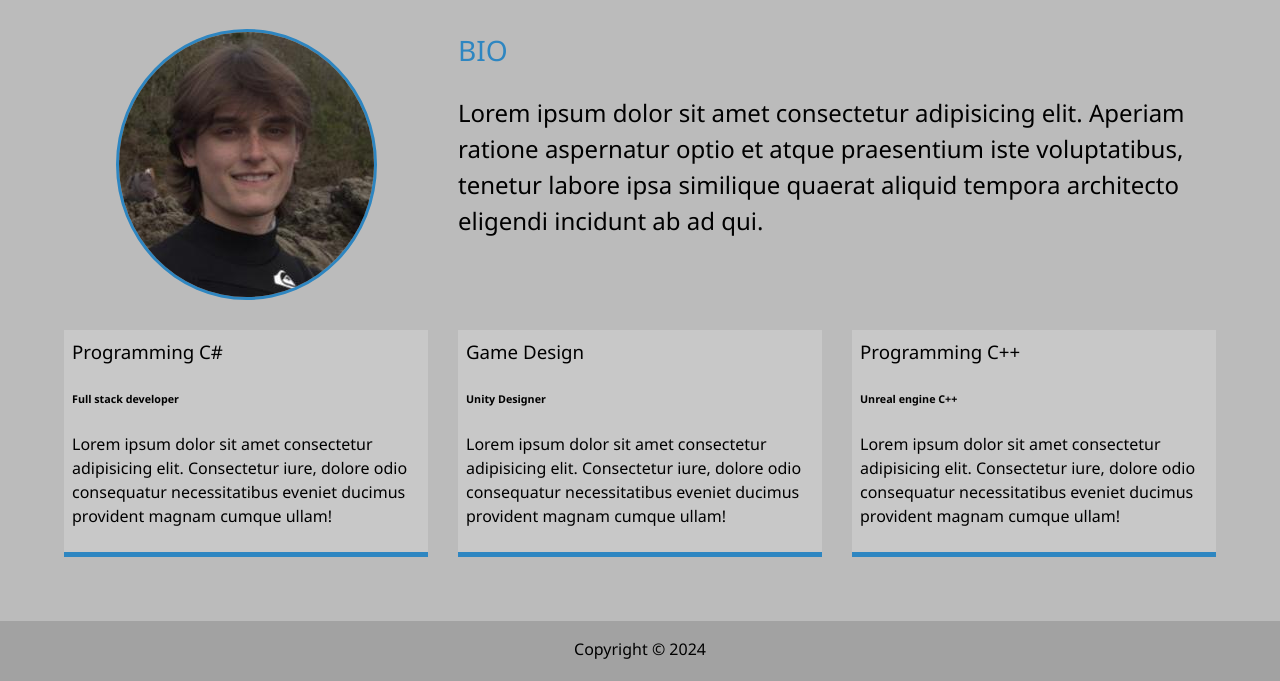
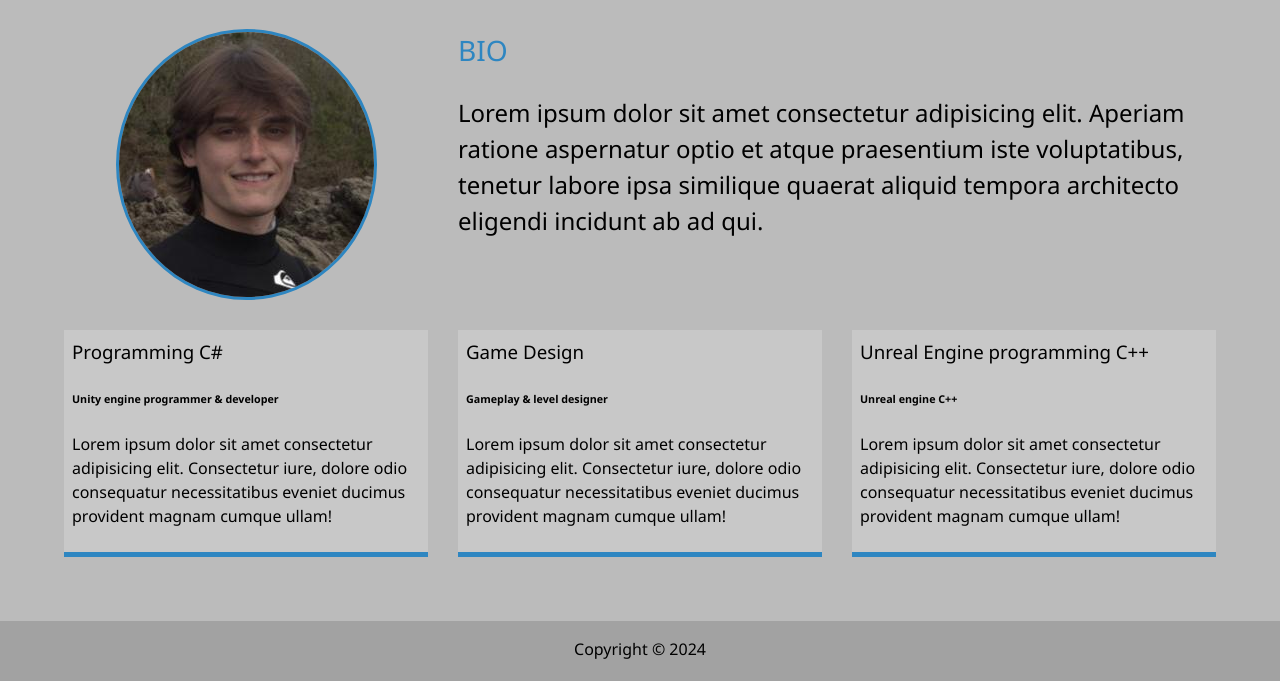
Before and after one commit to blakegibbs/portfolio, a website: page dist/about.html in a window 1280 px wide. Shown: the part 253-934 px from the top of the page. Drawn offline with Linux system fonts and the light colour scheme.

Commit message:
changed descriptions

```diff
--- a/dist/about.html
+++ b/dist/about.html
@@ -61,18 +61,18 @@
 
             <div class="job job-1">
                 <h3>Programming C#</h3>
-                <h6>Full stack developer</h6>
+                <h6>Unity engine programmer & developer</h6>
                 <p>Lorem ipsum dolor sit amet consectetur adipisicing elit. Consectetur iure, dolore odio consequatur necessitatibus eveniet ducimus provident magnam cumque ullam!</p>
             </div>
 
             <div class="job job-2">
                 <h3>Game Design</h3>
-                <h6>Unity Designer</h6>
+                <h6>Gameplay & level designer</h6>
                 <p>Lorem ipsum dolor sit amet consectetur adipisicing elit. Consectetur iure, dolore odio consequatur necessitatibus eveniet ducimus provident magnam cumque ullam!</p>
             </div>
 
             <div class="job job-3">
-                <h3>Programming C++</h3>
+                <h3>Unreal Engine programming C++</h3>
                 <h6>Unreal engine C++</h6>
                 <p>Lorem ipsum dolor sit amet consectetur adipisicing elit. Consectetur iure, dolore odio consequatur necessitatibus eveniet ducimus provident magnam cumque ullam!</p>
             </div>
```
